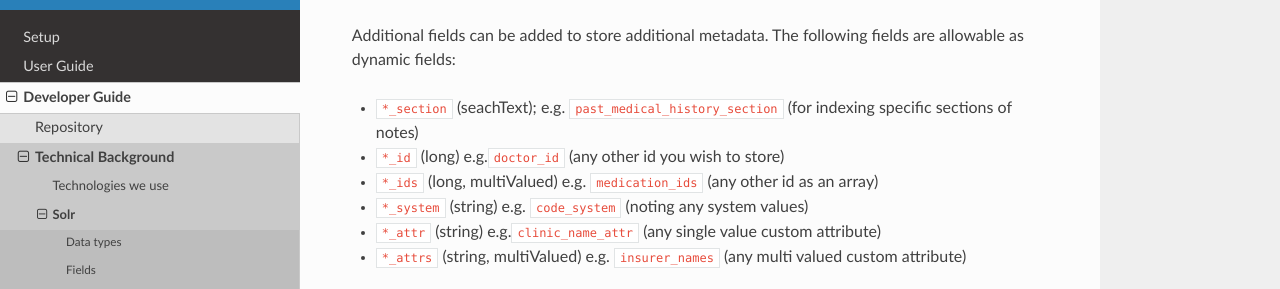
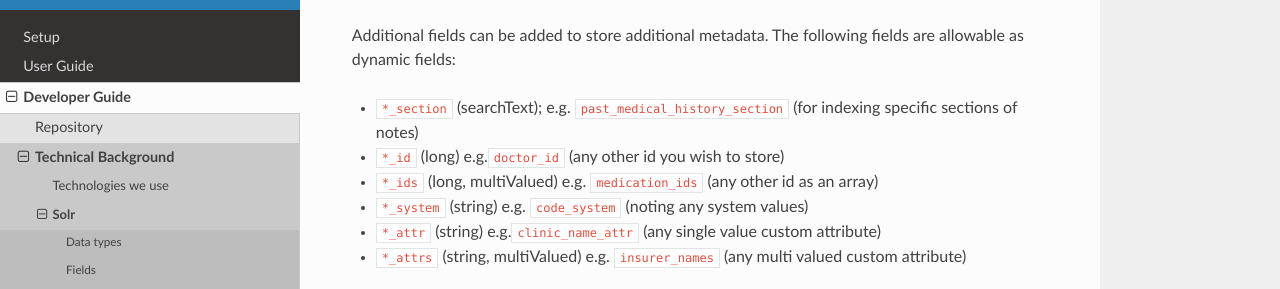
Before and after one commit to ClarityNLP/ClarityNLP, a Sphinx documentation site: the page built from docs/developer_guide/technical_background/solr.md, in a window 1280 px wide and 900 px high, scrolled down 509 px. Shown: the part 160-449 px from the top of the window. Built offline with Sphinx 7.4.7 and the Read the Docs theme 2.0.0, drawn with Linux system fonts in a browser that asks for light colours; pages that are not in the unit, such as notebooks, are missing from menus.

Commit message:
fixed a typo

```diff
--- a/docs/developer_guide/technical_background/solr.md
+++ b/docs/developer_guide/technical_background/solr.md
@@ -24,7 +24,7 @@ All documents in ClarityNLP are stored in Solr. These are the minimal required f
 Additional fields can be added to store additional metadata. The following fields are allowable as dynamic fields:
 
 
-* `*_section` (seachText); e.g. `past_medical_history_section` (for indexing specific sections of notes)
+* `*_section` (searchText); e.g. `past_medical_history_section` (for indexing specific sections of notes)
 * `*_id` (long) e.g.`doctor_id` (any other id you wish to store)
 * `*_ids` (long, multiValued) e.g. `medication_ids` (any other id as an array)
 * `*_system` (string) e.g. `code_system` (noting any system values)
```
